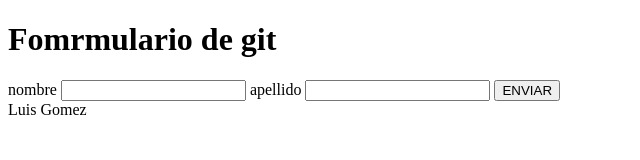
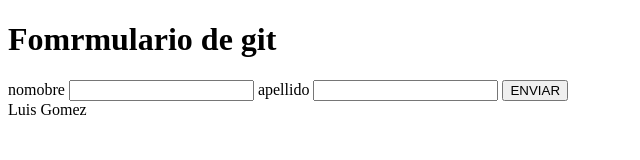
Before and after one commit to luisfergomez/git, a plain HTML site: page index.html in a window 1280 px wide. Shown: the full height of the page, 0-640 px from the left. Drawn offline with Linux system fonts and the light colour scheme.

Commit message:
se cambio el nombre

```diff
--- a/index.html
+++ b/index.html
@@ -8,7 +8,7 @@
 <body>
     <h1>Fomrmulario de git</h1>
     <form action="/index.html" method="post">
-        <label for="nombre">nombre</label>
+        <label for="nombre">nomobre</label>
         <input type="text" id="nombre" name="nombre">
         <label for="apellido">apellido</label>
         <input type="text" id="apellido" name="apellido">
```
